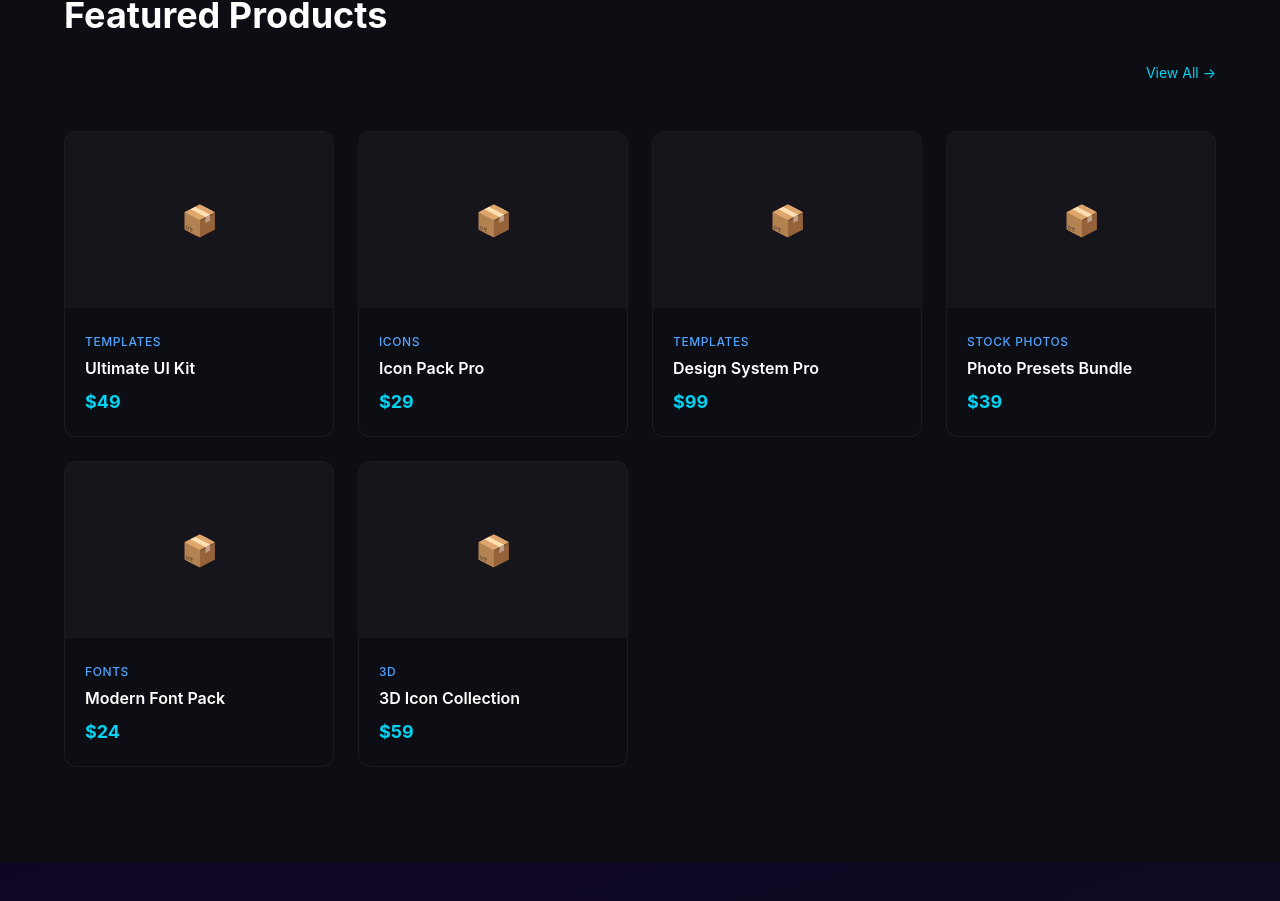
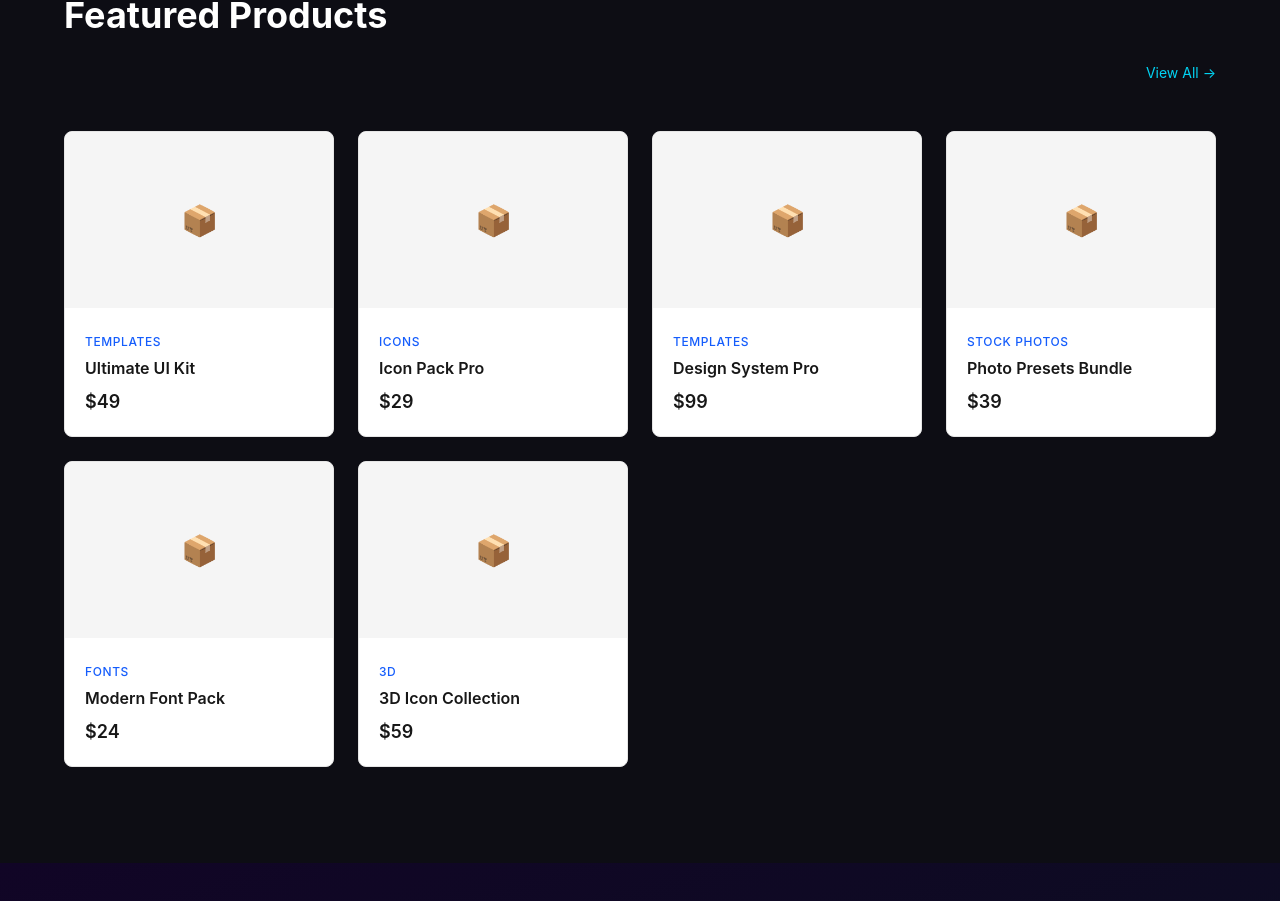
Before and after one commit to KANE-CMD99/kyno, a Next.js app: page / in a window 1280 px wide. Shown: the part 1513-2414 px from the top of the page. Built offline with nearby package versions, Linux system fonts and the light colour scheme.

Commit message:
style: rewrite ProductCard for light Swiss theme with thumbnail placeholder

```diff
--- a/src/components/ProductCard.tsx
+++ b/src/components/ProductCard.tsx
@@ -11,23 +11,25 @@ interface ProductCardProps {
 export default function ProductCard({ product, index }: ProductCardProps) {
   return (
     <motion.div
-      className="group rounded-xl border border-white/[0.06] bg-[#0d0d14] overflow-hidden transition-all hover:border-white/[0.12] hover:scale-[1.02]"
+      className="group cursor-pointer rounded-lg border border-neutral-200 bg-white overflow-hidden transition-all hover:border-neutral-300 hover:-translate-y-1"
       initial={{ opacity: 0, y: 24 }}
       whileInView={{ opacity: 1, y: 0 }}
       viewport={{ once: true }}
       transition={{ duration: 0.4, delay: index * 0.1 }}
     >
-      <div className="flex h-44 items-center justify-center bg-white/[0.03]">
-        <span className="text-3xl select-none">&#x1F4E6;</span>
+      <div className="flex h-44 items-center justify-center bg-neutral-100">
+        <span className="text-3xl select-none text-neutral-300">
+          {product.thumbnail ?? String.fromCodePoint(0x1F4E6)}
+        </span>
       </div>
       <div className="p-5">
-        <span className="text-xs font-medium uppercase tracking-wider text-blue-400">
+        <span className="text-xs font-medium uppercase tracking-wider text-blue-600">
           {product.category}
         </span>
-        <h3 className="mt-1 text-base font-semibold text-white">
+        <h3 className="mt-1 text-base font-semibold text-neutral-900">
           {product.name}
         </h3>
-        <p className="mt-2 text-lg font-bold text-cyan-400">{product.price}</p>
+        <p className="mt-2 text-lg font-semibold text-neutral-900">{product.price}</p>
       </div>
     </motion.div>
   );
```
